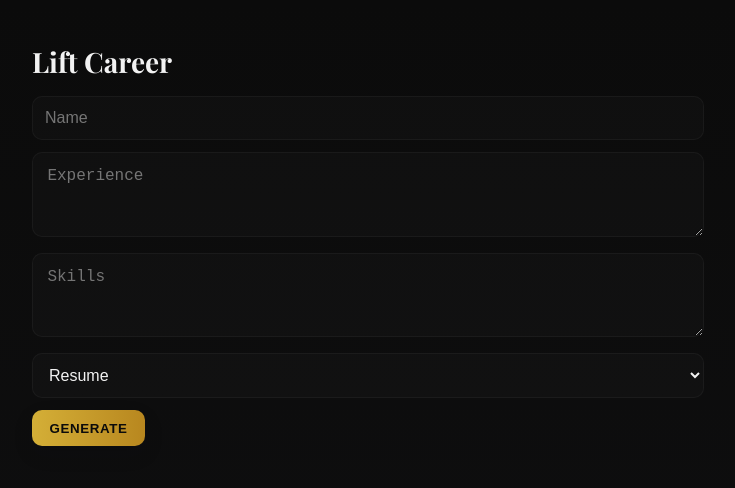
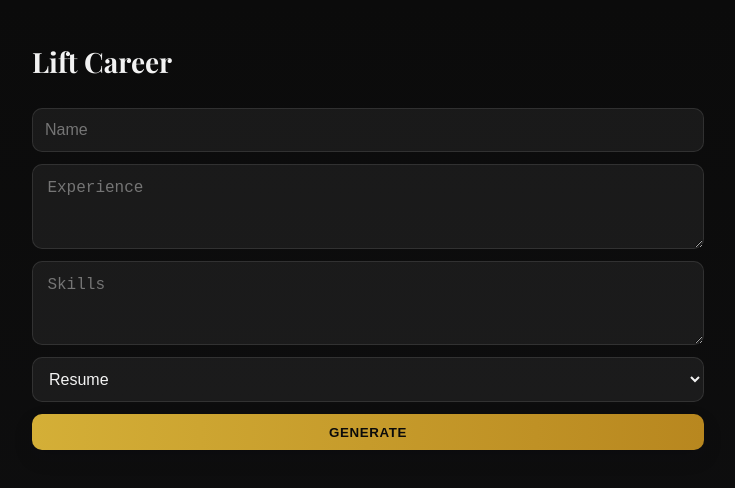
Before and after one commit to Diamond-Queen/Lift, a Next.js app: page /career in a window 1280 px wide. Shown: the top 488 px of the page, without its empty margins (272-1007 px from the left). Built offline with nearby package versions, Linux system fonts and the light colour scheme; a web font is replaced by a local one.

Commit message:
changes for generator

```diff
--- a/pages/career.js
+++ b/pages/career.js
@@ -12,10 +12,12 @@ export default function Career() {
 
   const handleGenerate = async () => {
     setError("");
+    setResult("");
     if (!name.trim()) {
       setError("Please enter your name.");
       return;
     }
+
     setLoading(true);
     try {
       const res = await fetch("/api/career", {
@@ -23,70 +25,76 @@ export default function Career() {
         headers: { "Content-Type": "application/json" },
         body: JSON.stringify({ name, experience, skills, type }),
       });
+
+      if (!res.ok) throw new Error("Network response was not ok");
+
       const data = await res.json();
-      setResult(data.result || "");
+      setResult(data.result || data.output || "No output returned.");
     } catch (err) {
-      setError("Failed to generate. Try again.");
+      console.error(err);
+      setError("Failed to generate. Please try again.");
     } finally {
       setLoading(false);
     }
   };
 
-  const handleNameChange = useCallback((e) => setName(e.target.value), []);
-  const handleExperienceChange = useCallback((e) => setExperience(e.target.value), []);
-  const handleSkillsChange = useCallback((e) => setSkills(e.target.value), []);
-  const handleTypeChange = useCallback((e) => setType(e.target.value), []);
-
   return (
     <div className={styles.container}>
       <h1 className={styles.pageTitle}>Lift Career</h1>
+
       <input
         type="text"
         placeholder="Name"
         className={styles.input}
         value={name}
-        onChange={handleNameChange}
+        onChange={useCallback((e) => setName(e.target.value), [])}
         disabled={loading}
       />
+
       <textarea
         placeholder="Experience"
         className={styles.textarea}
         rows={3}
         value={experience}
-        onChange={handleExperienceChange}
+        onChange={useCallback((e) => setExperience(e.target.value), [])}
         disabled={loading}
       />
+
       <textarea
         placeholder="Skills"
         className={styles.textarea}
         rows={3}
         value={skills}
-        onChange={handleSkillsChange}
+        onChange={useCallback((e) => setSkills(e.target.value), [])}
         disabled={loading}
       />
+
       <select
         className={styles.input}
         value={type}
-        onChange={handleTypeChange}
+        onChange={useCallback((e) => setType(e.target.value), [])}
         disabled={loading}
       >
         <option value="resume">Resume</option>
-  <option value="cover">Cover Letter</option>
+        <option value="cover">Cover Letter</option>
       </select>
+
       <button
-        className={`${styles.btnAction} ${styles.btnPurple} ${loading ? styles.loading : ''}`}
+        className={`${styles.btnAction} ${styles.btnPurple} ${
+          loading ? styles.loading : ""
+        }`}
         onClick={handleGenerate}
         disabled={loading}
       >
-        {loading ? 'Generating…' : 'Generate'}
+        {loading ? "Generating…" : "Generate"}
       </button>
 
-      {error && <div style={{ color: 'crimson', marginTop: 8 }}>{error}</div>}
+      {error && <div className={styles.error}>{error}</div>}
 
       {result && (
-        <div className={`${styles.resultCard} hide-when-study`}>
-          <h2 className="font-bold mb-2">Result</h2>
-          <pre>{result}</pre>
+        <div className={styles.resultCard}>
+          <h2 className={styles.resultTitle}>Result</h2>
+          <pre className={styles.resultContent}>{result}</pre>
         </div>
       )}
     </div>
--- a/styles/Career.module.css
+++ b/styles/Career.module.css
@@ -1,11 +1,88 @@
-.container { padding: 1.5rem; max-width: 42rem; margin-left: auto; margin-right: auto; }
-.pageTitle { font-size: 1.75rem; font-weight: 600; margin-bottom: 1rem; color: var(--muted); font-family: var(--font-heading); }
-.input { width: 100%; border: 1px solid rgba(255,255,255,0.04); border-radius: 10px; padding: 0.75rem; margin-bottom: 0.75rem; font-size: 1rem; box-sizing: border-box; background: rgba(255,255,255,0.02); color: var(--muted); }
-.textarea { width: 100%; border: 1px solid rgba(255,255,255,0.04); border-radius: 10px; padding: 0.9rem; margin-bottom: 0.75rem; font-size: 1rem; box-sizing: border-box; background: rgba(255,255,255,0.02); color: var(--muted); }
-.btnAction { display: inline-block; padding: var(--btn-padding-vert) var(--btn-padding-horiz); border-radius: var(--btn-radius); font-weight: 700; color: var(--accent-contrast); text-decoration: none; border: none; cursor: pointer; box-shadow: 0 8px 20px rgba(2,6,23,0.12); text-transform: uppercase; letter-spacing: 0.6px; }
-.btnPurple { background: linear-gradient(90deg, var(--accent) 0%, #b8871f 100%); color: var(--accent-contrast); }
-.btnAction:hover { transform: translateY(-3px); box-shadow: 0 18px 46px rgba(0,0,0,0.28); }
-.label { font-size: 0.95rem; color: rgba(255,255,255,0.9); margin-bottom: var(--space-xxs); display: block; }
-.resultCard { margin-top: 1.25rem; padding: 1.25rem; border-radius: 12px; border: 1px solid rgba(255,255,255,0.03); background: linear-gradient(180deg, rgba(255,255,255,0.02), rgba(255,255,255,0.01)); color: var(--muted); box-shadow: 0 10px 30px rgba(2,6,23,0.2); }
-.muted { opacity: 0.95; }
-.loading { opacity: 0.85; cursor: progress; }
+.container {
+  display: flex;
+  flex-direction: column;
+  gap: 0.75rem;
+  padding: 1.5rem;
+  max-width: 42rem;
+  margin: 0 auto;
+}
+
+.pageTitle {
+  font-size: 1.75rem;
+  font-weight: 600;
+  margin-bottom: 1rem;
+  color: var(--muted);
+  font-family: var(--font-heading);
+}
+
+.input,
+.textarea {
+  width: 100%;
+  border: 1px solid rgba(255, 255, 255, 0.1);
+  border-radius: 10px;
+  padding: 0.75rem;
+  font-size: 1rem;
+  box-sizing: border-box;
+  background: rgba(255, 255, 255, 0.06);
+  color: var(--muted);
+}
+
+.textarea {
+  padding: 0.9rem;
+}
+
+.btnAction {
+  display: inline-block;
+  padding: var(--btn-padding-vert) var(--btn-padding-horiz);
+  border-radius: var(--btn-radius);
+  font-weight: 700;
+  color: var(--accent-contrast);
+  border: none;
+  cursor: pointer;
+  box-shadow: 0 8px 20px rgba(2, 6, 23, 0.12);
+  text-transform: uppercase;
+  letter-spacing: 0.6px;
+  position: relative;
+}
+
+.btnPurple {
+  background: linear-gradient(90deg, var(--accent) 0%, #b8871f 100%);
+}
+
+.btnAction:hover {
+  transform: translateY(-3px);
+  box-shadow: 0 18px 46px rgba(0, 0, 0, 0.28);
+}
+
+.loading {
+  opacity: 0.85;
+  cursor: progress;
+}
+
+.error {
+  color: crimson;
+  margin-top: 0.5rem;
+}
+
+.resultCard {
+  position: relative;
+  z-index: 10;
+  margin-top: 1.25rem;
+  padding: 1.25rem;
+  border-radius: 12px;
+  border: 1px solid rgba(255, 255, 255, 0.03);
+  background: linear-gradient(180deg, rgba(255, 255, 255, 0.02), rgba(255, 255, 255, 0.01));
+  color: var(--muted);
+  box-shadow: 0 10px 30px rgba(2, 6, 23, 0.2);
+  white-space: pre-wrap;
+  word-break: break-word;
+}
+
+.resultTitle {
+  font-weight: bold;
+  margin-bottom: 0.5rem;
+}
+
+.resultContent {
+  font-family: monospace;
+}
```
